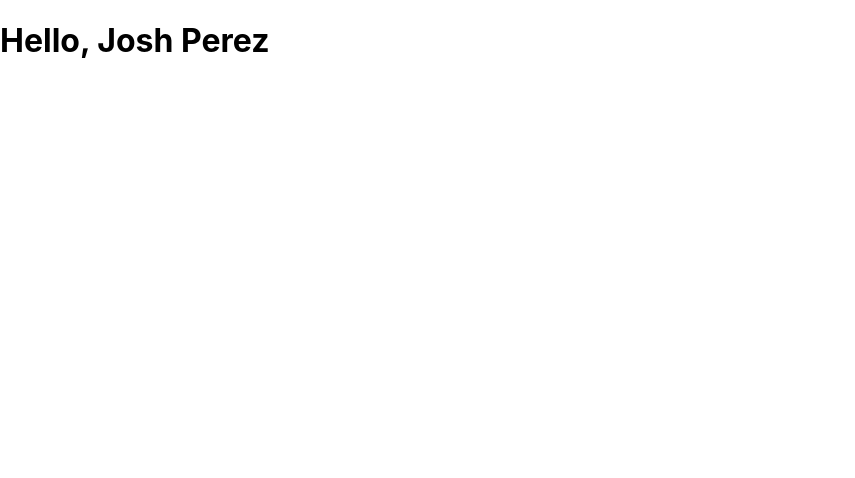
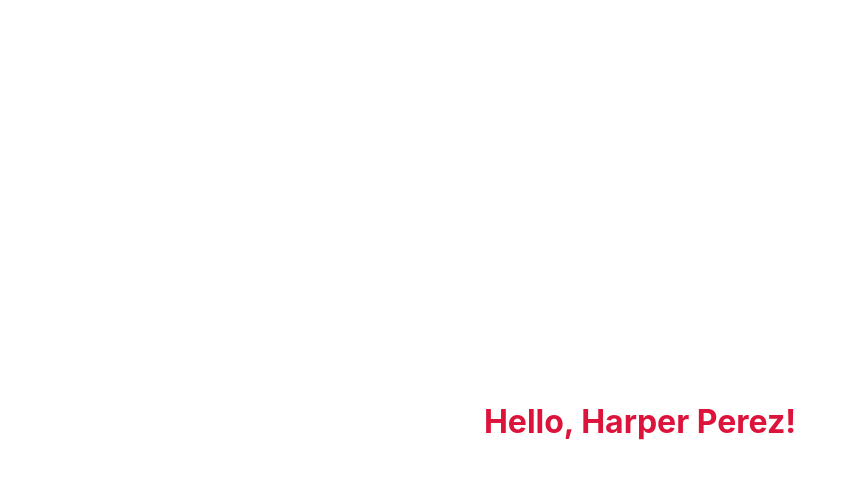
Before and after one commit to VasilHT/my-app, a React (Create React App) app: page / in a window 1280 px wide. Shown: the top 478 px of the page, without its empty margins (0-855 px from the left). Built offline with nearby package versions, Linux system fonts and the light colour scheme.

Commit message:
Third update to the code
Also, third description. Embed the result of calling a JavaScript funtion.

```diff
--- a/src/App.js
+++ b/src/App.js
@@ -4,8 +4,20 @@ import ReactDOM from 'react-dom';
 
 /*const element = <h1 className="centered">Hello, world!</h1>;*/
 
-const name = 'Josh Perez';
-const element = <h1>Hello, {name}</h1>;
+function formatName(user){
+  return user.firstName + ' ' + user.lastName;
+}
+
+const user = {
+  firstName: 'Harper',
+  lastName: 'Perez'
+};
+
+const element = (
+  <h1 className="centered">
+    Hello, {formatName(user)}!
+  </h1>
+);
 
 ReactDOM.render(
   element,
```
